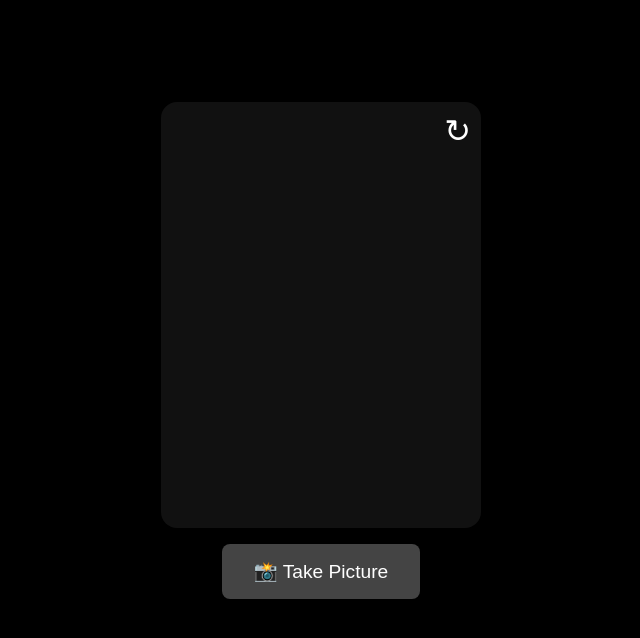
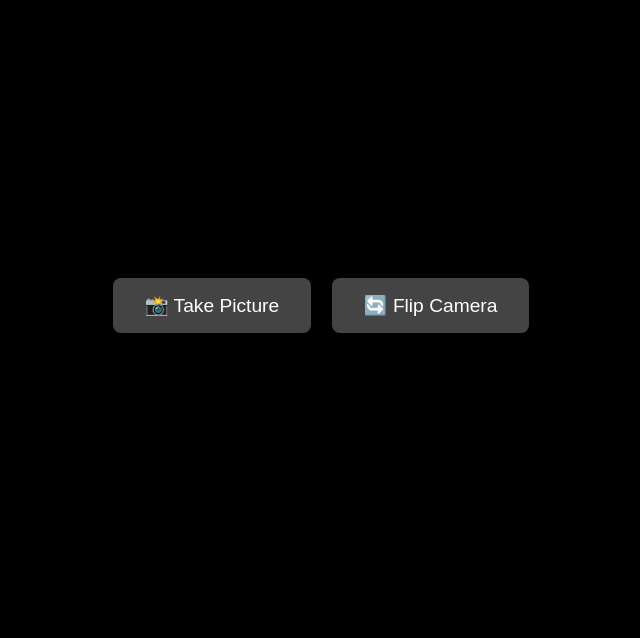
Before and after one commit to SujayAnishetti/DisposableCamera, a website built with Vite: page index.html in a window 1280 px wide. Shown: the whole page, without its empty margins (319-959 px from the left). Built offline with nearby package versions, Linux system fonts and the light colour scheme; no server answers; what @uploadcare/upload-client would draw is missing.

Commit message:
rolled back to older

```diff
--- a/index.html
+++ b/index.html
@@ -13,19 +13,13 @@
       <div id="upload-status" style="margin-top: 5px; font-size: 14px;">0 / 0 uploaded</div>
     </div>
 
-    <!-- Camera container to hold and size the video -->
-    <div class="camera-container">
-      <video id="camera" autoplay playsinline muted></video>
-      <div class="flip-icon" id="flip-icon">&#x21bb;</div> <!-- Flip icon (rotate) -->
-    </div>
-
-    <!-- Button group for snapping pictures -->
-    <div class="controls">
-      <button id="snap">📸 Take Picture</button>
-    </div>
-
-    <canvas id="canvas" style="display: none;"></canvas>
+    <video id="camera" autoplay playsinline></video>
+<div style="margin-top: 1rem;">
+  <button id="snap">📸 Take Picture</button>
+  <button id="flip">🔄 Flip Camera</button>
+</div>
+<canvas id="canvas" style="display: none;"></canvas>
 
     <script type="module" src="/src/main.ts"></script>
   </body>
-  </html>
+</html>
--- a/src/main.ts
+++ b/src/main.ts
@@ -4,7 +4,7 @@ import { addToQueue, getAllQueued, removeFirstFromQueue } from './db'
 const video = document.getElementById('camera') as HTMLVideoElement
 const canvas = document.getElementById('canvas') as HTMLCanvasElement
 const snapBtn = document.getElementById('snap') as HTMLButtonElement
-const flipIcon = document.getElementById('flip-icon') as HTMLDivElement
+const flipBtn = document.getElementById('flip') as HTMLButtonElement
 const context = canvas.getContext('2d')!
 
 const progressBar = document.getElementById('upload-progress') as HTMLProgressElement
@@ -48,7 +48,7 @@ snapBtn.onclick = () => {
 
   if (usingFrontCamera) {
     context.save()
-    context.scale(-1, 1) // Flip horizontally for front camera
+    context.scale(-1, 1)
     context.filter = 'grayscale(0.3) contrast(1.2) brightness(1.1)'
     context.drawImage(video, -width, 0, width, height)
     context.restore()
@@ -63,12 +63,9 @@ snapBtn.onclick = () => {
   }, 'image/jpeg', 0.9)
 }
 
-// Flip camera (using flip icon)
-flipIcon.onclick = () => {
-  // Flip the video using CSS transform
-  video.style.transform = usingFrontCamera ? 'scaleX(-1)' : 'scaleX(1)'
-  usingFrontCamera = !usingFrontCamera
-  startCamera(usingFrontCamera)
+// Flip camera
+flipBtn.onclick = () => {
+  startCamera(!usingFrontCamera)
 }
 
 // Add image to upload queue
--- a/src/style.css
+++ b/src/style.css
@@ -7,49 +7,17 @@ body {
   flex-direction: column;
   align-items: center;
   padding: 1rem;
-  touch-action: none;
-  overscroll-behavior: none;
-  user-select: none;
 }
 
-.camera-container {
+video, canvas {
   width: 100%;
   max-width: 320px;
-  aspect-ratio: 3 / 4;
-  background: #111;
   border-radius: 16px;
-  overflow: hidden;
-  position: relative;
-  margin-bottom: 1rem;
-}
-
-video {
-  width: 100%;
-  height: 100%;
-  object-fit: cover;
-  display: block;
-  transition: transform 0.3s ease; /* Smooth flip transition */
-}
-
-.flip-icon {
-  position: absolute;
-  top: 10px;
-  right: 10px;
-  font-size: 2rem;
-  color: white;
-  cursor: pointer;
-  z-index: 1;
-}
-
-.controls {
-  display: flex;
-  justify-content: center;
-  gap: 1rem;
-  flex-wrap: wrap;
   margin-bottom: 1rem;
 }
 
 button {
+  margin: 0.5rem;
   padding: 1rem 2rem;
   font-size: 1.2rem;
   background: #444;
@@ -58,14 +26,16 @@ button {
   border-radius: 8px;
 }
 
-#upload-progress,
-#upload-status {
-  max-width: 320px;
-  width: 100%;
-  margin: 0.5rem 0;
-  text-align: center;
-}
-
 .hidden {
   display: none;
 }
+/* Disable pinch-to-zoom and double-tap zoom */
+html, body {
+  touch-action: none; /* Prevents pinch-to-zoom */
+  -ms-touch-action: none; /* For older versions of Internet Explorer */
+  user-select: none; /* Optional: Prevent text selection */
+}
+
+body {
+  overscroll-behavior: none; /* Prevents scroll behavior from triggering zoom */
+}
```
